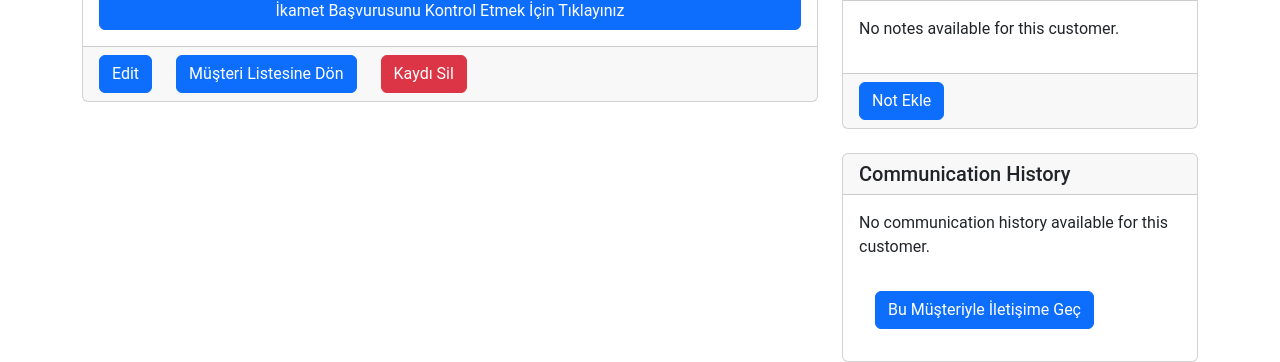
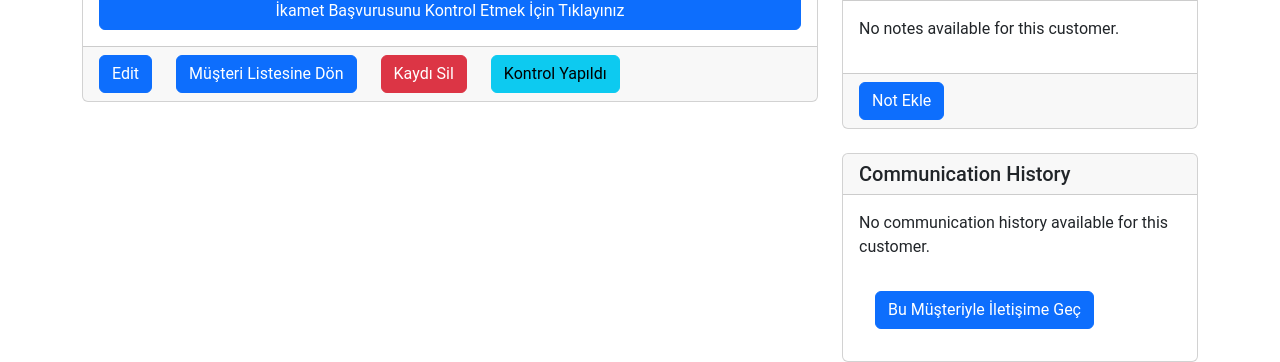
Before and after one commit to hamiteksi/simplycrm2, a Django app: page /musteri/customers/1449/ in a window 1280 px wide. Shown: the part 605-967 px from the top of the page. Run offline with Django 4.2, Linux system fonts and the light colour scheme; a user stored in the database is signed in; data comes from the database, SQL or seed files in the repository; both versions use the stored data as it was after the commit; data that the repository does not hold is empty; some libraries are stand-ins or nearby versions.

Commit message:
Cesitli hatalar giderildi

```diff
--- a/crm/settings.py
+++ b/crm/settings.py
@@ -142,6 +142,7 @@ LANGUAGE_CODE = 'en-us'
 TIME_ZONE = 'UTC'
 
 USE_I18N = True
+USE_L10N = False
 
 USE_TZ = True
 
@@ -211,3 +212,5 @@ LOGIN_REDIRECT_URL = '/musteri/customers/'
 
 # Kullanıcı çıkış yaptıktan sonra ana sayfaya yönlendir
 LOGOUT_REDIRECT_URL = '/'
+
+DATE_FORMAT = 'd/m/Y'
--- a/musteri/models.py
+++ b/musteri/models.py
@@ -37,6 +37,7 @@ class Customer(models.Model):
     ]
 
     status = models.CharField(max_length=20, choices=STATUS_CHOICES, default='basvuru_yapildi', verbose_name="Durum")
+    last_check_date = models.DateTimeField(null=True, blank=True, verbose_name="Son Kontrol Tarihi")
 
     def __str__(self):
         return f"{self.first_name} {self.last_name}"
--- a/musteri/urls.py
+++ b/musteri/urls.py
@@ -25,6 +25,7 @@ urlpatterns = [
     path('customers/<int:pk>/add_note/', views.add_note_to_customer, name='add_note'),
     path('customers/<int:pk>/delete_note/<int:note_id>/', views.delete_note, name='delete_note'),
     path('customer_status_list/', views.customer_status_list, name='customer_status_list'),
+    path('customer/<int:customer_id>/last_check_update/', views.last_check_update, name='last_check_update'),
 
 
 
--- a/musteri/views.py
+++ b/musteri/views.py
@@ -26,6 +26,7 @@ from openpyxl import Workbook
 from django.contrib.auth.decorators import login_required
 from django.contrib import messages
 from django.urls import reverse
+from django.views.decorators.http import require_POST
 
 
 
@@ -361,6 +362,13 @@ def create_customer(data):
     )
     customer.save()
 
+# last_check_update view'ınızda redirect fonksiyonunu düzeltin
+@require_POST
+def last_check_update(request, customer_id):
+    customer = get_object_or_404(Customer, id=customer_id)
+    customer.last_check_date = timezone.now()
+    customer.save()
+    return redirect('musteri:customer_detail', pk=customer.id)  # URL tanımınıza uygun olarak pk kullanın
 
 def customer_detail_view(request, pk):
     customer = get_object_or_404(Customer, pk=pk)
--- a/templates/musteri/customer_detail.html
+++ b/templates/musteri/customer_detail.html
@@ -109,6 +109,16 @@
                                             {% csrf_token %}
                                             <button type="button" class="btn btn-danger" onclick="confirmDelete()">Kaydı
                                                 Sil</button>
+                                        </form>
+
+                                    </div>
+                                    <div class="col-auto">
+
+                                        <!-- Müşteri detay sayfasında uygun bir yere ekleyin -->
+                                        <form action="{% url 'musteri:last_check_update' main_customer.id %}"
+                                            method="post">
+                                            {% csrf_token %}
+                                            <button type="submit" class="btn btn-info">Kontrol Yapıldı</button>
                                         </form>
                                     </div>
                                 </div>
--- a/templates/musteri/customer_status_list.html
+++ b/templates/musteri/customer_status_list.html
@@ -14,6 +14,7 @@
                     <th scope="col">Status</th>
                     <th scope="col">Expiry Date</th>
                     <th scope="col">Contact</th>
+                    <th scope="col">Son Kontrol Tarihi</th>
                     <th scope="col">İncele</th>
                 </tr>
             </thead>
@@ -35,6 +36,7 @@
                         {% endif %}
 
                     </td>
+                    <td>{{ customer.last_check_date|date:"d/m/Y H:i" }}</td>
                     <td>
                         <!-- İncele butonunu oluştur -->
                         <a class="btn btn-success btn-sm"
```
Also changed, not shown: db.sqlite3, musteri/migrations/0030_customer_last_check_date.py (added).
